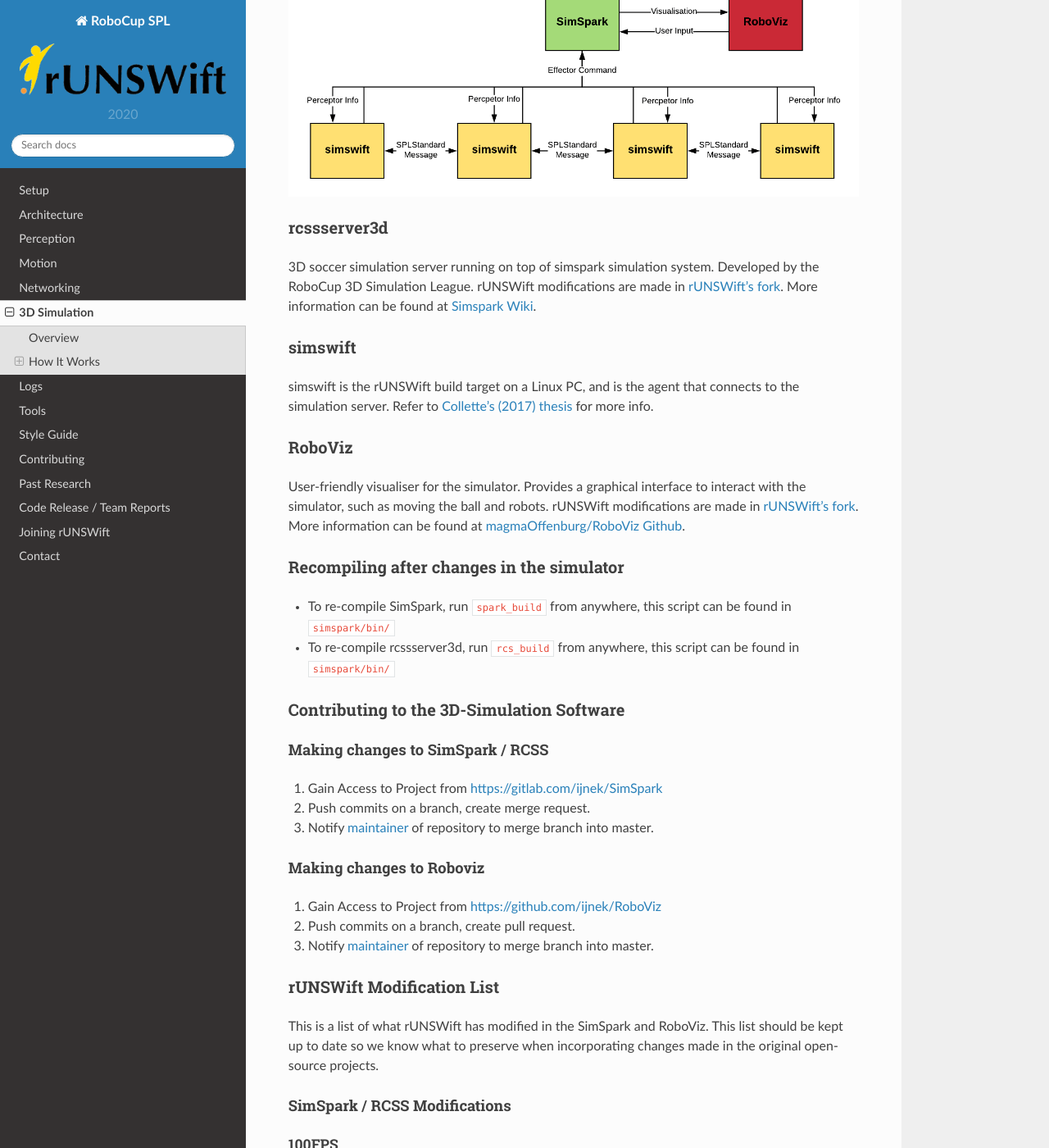
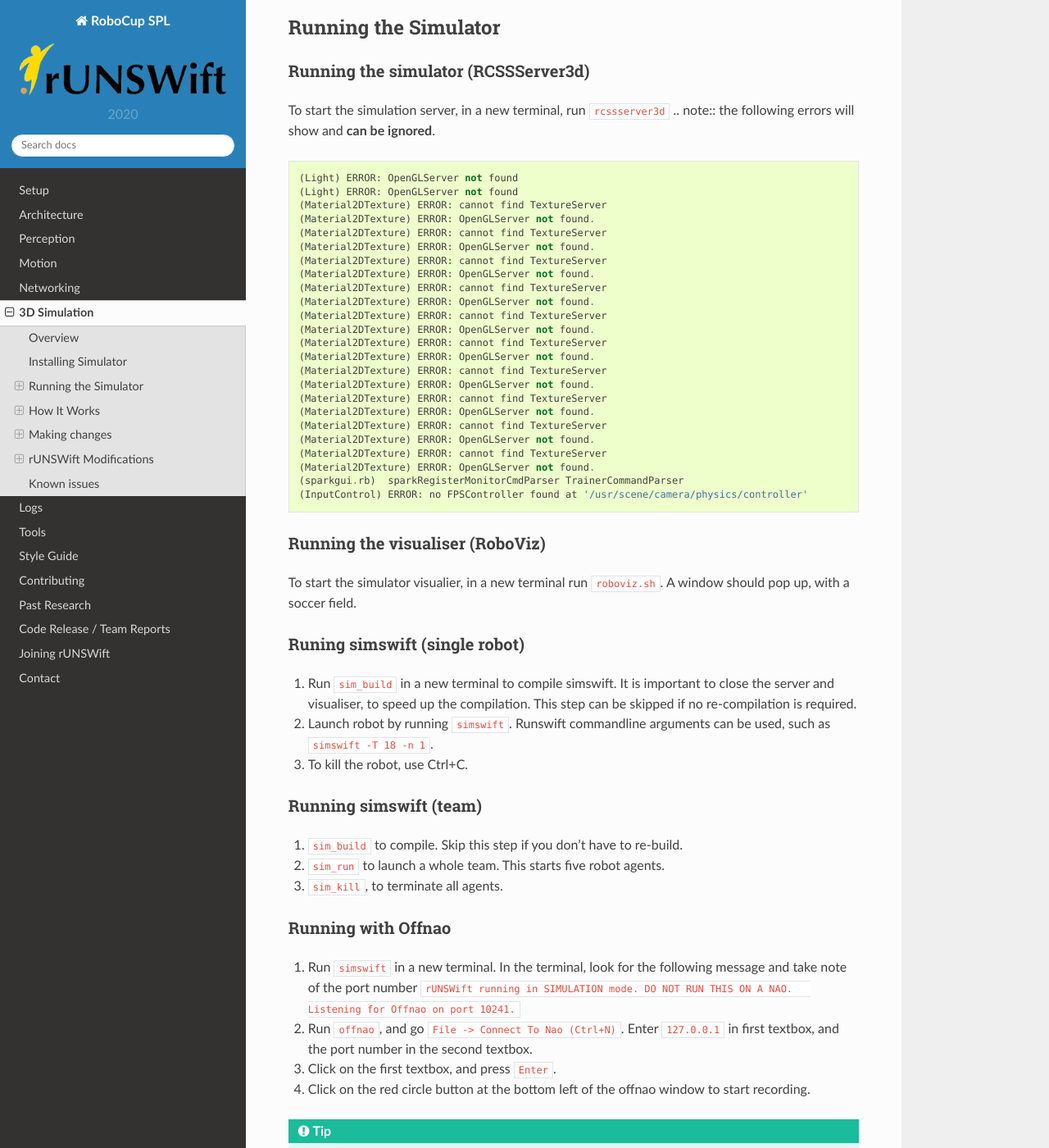
Before and after one commit to UNSWComputing/rUNSWift-docs, a Sphinx documentation site: the page built from source/3d_simulation.rst, in a window 1280 px wide and 1400 px high, scrolled down 695 px. Shown: the whole window at 82% size. Built offline with Sphinx 7.4.7 and the Read the Docs theme 2.0.0, drawn with Linux system fonts in a browser that asks for light colours; some of the changed text lies outside the part shown.

Commit message:
removed 3d simulation setup page and put it inside the 3d simulation page

```diff
--- a/source/3d_simulation.rst
+++ b/source/3d_simulation.rst
@@ -6,6 +6,10 @@
 ********
 Overview
 ********
+
+Simulation allows for safe, quick testing of experimental code and settings,
+and can help you practice using the code without having to leave your desk.
+
 
 3D Simulation can be used for developing
     - Behaviours
@@ -17,12 +21,110 @@
     - Vision
 
 
+.. tip::
+    Breaking simulated robots is a lot cheaper than breaking real ones!
+
+********************
+Installing Simulator
+********************
+
+Run ``$RUNSWIFT_CHECKOUT_DIR/bin/sim_setup.sh``, in a terminal.
+
+
+*********************
+Running the Simulator
+*********************
+
+Running the simulator (RCSSServer3d)
+====================================
+
+To start the simulation server, in a new terminal, run ``rcssserver3d``
+.. note:: the following errors will show and **can be ignored**.
+
+::
+
+    (Light) ERROR: OpenGLServer not found
+    (Light) ERROR: OpenGLServer not found
+    (Material2DTexture) ERROR: cannot find TextureServer
+    (Material2DTexture) ERROR: OpenGLServer not found.
+    (Material2DTexture) ERROR: cannot find TextureServer
+    (Material2DTexture) ERROR: OpenGLServer not found.
+    (Material2DTexture) ERROR: cannot find TextureServer
+    (Material2DTexture) ERROR: OpenGLServer not found.
+    (Material2DTexture) ERROR: cannot find TextureServer
+    (Material2DTexture) ERROR: OpenGLServer not found.
+    (Material2DTexture) ERROR: cannot find TextureServer
+    (Material2DTexture) ERROR: OpenGLServer not found.
+    (Material2DTexture) ERROR: cannot find TextureServer
+    (Material2DTexture) ERROR: OpenGLServer not found.
+    (Material2DTexture) ERROR: cannot find TextureServer
+    (Material2DTexture) ERROR: OpenGLServer not found.
+    (Material2DTexture) ERROR: cannot find TextureServer
+    (Material2DTexture) ERROR: OpenGLServer not found.
+    (Material2DTexture) ERROR: cannot find TextureServer
+    (Material2DTexture) ERROR: OpenGLServer not found.
+    (Material2DTexture) ERROR: cannot find TextureServer
+    (Material2DTexture) ERROR: OpenGLServer not found.
+    (sparkgui.rb)  sparkRegisterMonitorCmdParser TrainerCommandParser
+    (InputControl) ERROR: no FPSController found at '/usr/scene/camera/physics/controller'
+
+Running the visualiser (RoboViz)
+================================
+
+To start the simulator visualier, in a new terminal run ``roboviz.sh``.
+A window should pop up, with a soccer field.
+
+Runing simswift (single robot)
+==============================
+
+#. Run ``sim_build`` in a new terminal to compile simswift. It is
+   important to close the server and visualiser, to speed up the
+   compilation. This step can be skipped if no re-compilation is
+   required.
+#. Launch robot by running ``simswift``.
+   Runswift commandline arguments can be used, such as
+   ``simswift -T 18 -n 1``.
+#. To kill the robot, use Ctrl+C.
+
+
+Running simswift (team)
+=======================
+
+#. ``sim_build`` to compile. Skip this step if you don't have to
+   re-build.
+#. ``sim_run`` to launch a whole team. This starts five robot agents.
+#. ``sim_kill``, to terminate all agents.
+
+
+Running with Offnao
+===================
+
+#. Run ``simswift`` in a new terminal. In the terminal, look for the following message and take note of the port number
+   ``rUNSWift running in SIMULATION mode. DO NOT RUN THIS ON A NAO.    Listening for Offnao on port 10241.``
+#. Run ``offnao``, and go ``File -> Connect To Nao (Ctrl+N)``. Enter
+   ``127.0.0.1`` in first textbox, and the port number in the second
+   textbox.
+#. Click on the first textbox, and press ``Enter``.
+#. Click on the red circle button at the bottom left of the offnao
+   window to start recording.
+
+.. tip::
+    The port number is calculated from the team number and player number of the agent.
+
+Speeding up the server
+======================
+
+#. Run ``export SPARK_FAST_TIME=true`` in a new terminal.
+#. In the same terminal, run ``rcssserver3d``.
+   This lets the server run as fast as your CPU can handle.
+
+.. tip::
+    Run ``export SPARK_FAST_TIME=false`` to disable the speed-up.
+
+
 ********************
 How It Works
 ********************
-
-Overall
-=======
 
 3D Simulation consists of
     - `rcssserver3d`_
@@ -57,69 +159,77 @@
 More information can be found at `magmaOffenburg/RoboViz Github <https://github.com/magmaOffenburg/RoboViz>`__.
 
 
+**************
+Making changes
+**************
 
-Recompiling after changes in the simulator
-==========================================
+Recompiling changes
+===================
 
--  To re-compile SimSpark, run ``spark_build`` from anywhere, this
-   script can be found in ``simspark/bin/``
--  To re-compile rcssserver3d, run ``rcs_build`` from anywhere, this
-   script can be found in ``simspark/bin/``
+SimSpark
+--------
 
-Contributing to the 3D-Simulation Software
-==========================================
+* To re-compile Spark, run ``spark_build`` from anywhere.
+* To re-compile rcssserver3d, run ``rcs_build`` from anywhere.
+
+.. note::
+    ``spark_build``, ``rcs_build`` are located in ``simspark/bin/``
+
+Pushing changes
+===============
 
 Making changes to SimSpark / RCSS
 ---------------------------------
 
-1. Gain Access to Project from https://gitlab.com/ijnek/SimSpark
-2. Push commits on a branch, create merge request.
-3. Notify `maintainer <#contact--maintainer>`__ of repository to merge
-   branch into master.
+#. Gain push access to `rUNSWift's Simspark Fork <https://github.com/UNSWComputing/SimSpark>`_
+#. Create pull request with a branch with changes.
 
 Making changes to Roboviz
 -------------------------
 
-1. Gain Access to Project from https://github.com/ijnek/RoboViz
-2. Push commits on a branch, create pull request.
-3. Notify `maintainer <#contact--maintainer>`__ of repository to merge
-   branch into master.
+#. Gain push access to `rUNSWift's RoboViz Fork <https://github.com/UNSWComputing/RoboViz>`_
+#. Create pull request with a branch with changes.
 
-rUNSWift Modification List
-==========================
+.. note::
+    For Github push access, please :ref:`contact` us.
+
+
+**********************
+rUNSWift Modifications
+**********************
 
 This is a list of what rUNSWift has modified in the SimSpark and
 RoboViz. This list should be kept up to date so we know what to preserve
 when incorporating changes made in the original open-source projects.
 
 SimSpark / RCSS Modifications
------------------------------
+=============================
 
 100FPS
-~~~~~~
+------
 
 -  To match the speed of the motion of the SoftBank NAO V5, the
    simulator's FPS was changed from 50FPS to 100FPS.
 
-SPARK\_FAST\_TIME
-~~~~~~~~~~~~~~~~~
+SPARK_FAST_TIME
+---------------
 
 -  This is an environment variable that was added to affect multiple
    settings to allow speed-ups in the simulator
 
 rcssserver3d/bin
-~~~~~~~~~~~~~~~~
+----------------
 
 -  ``rcs_build`` and ``spark_build`` scripts were added in
    ``rcssserver3d/bin`` for easy compiling of the simulator.
 
 Disabling Autoref
-~~~~~~~~~~~~~~~~~
+-----------------
 
 -  Autoreffing has been disabled, as it is not needed.
 
 FieldFeatures
-~~~~~~~~~~~~~
+-------------
 
 -  A significant modification rUNSWift has made to rcssserver3d, is the
    addition of "FieldFeatures" (corners, t-junctions, centre circles,
@@ -129,29 +239,21 @@
 -  To view the list of fieldfeatures refer to
    ``simspark/rcssserver3d/data/rsg/agent/nao/soccer.rsg``
 
-RoboViz Modifications
----------------------
+RoboViz Modification List
+=========================
 
 Goal and Penalty Box Size
-~~~~~~~~~~~~~~~~~~~~~~~~~
+-------------------------
 
 -  Goal and Penalty Box Size were modified to meet SPL requirements
 
+************
 Known issues
-============
+************
 
--  rcssserver3d will sometimes crash, and keep running in the
-   background. This can happen especially if you disconnect/connect
-   agents very quickly. When this happens, run the following command:
-   ``pkill -9 rcssserver3d; rcssserver3d``
--  Some movements such as the getup have not been tuned in the
-   simulator.
-
-FAQ
-===
-
-Contact / Maintainer
-====================
-
-| For more information, contact
-| \* ijnek - kenjibrameld@gmail.com
+* rcssserver3d will sometimes crash, and keep running in the
+  background. This can happen especially if you disconnect/connect
+  agents very quickly. When this happens, run the following command:
+  ``pkill -9 rcssserver3d; rcssserver3d``
+* Some movements such as the getup have not been tuned in the
+  simulator.
--- a/source/contributing/pc_setup_contributing.rst
+++ b/source/contributing/pc_setup_contributing.rst
@@ -26,7 +26,7 @@
     - `Ubuntu 19.04 <http://releases.ubuntu.com/19.04/>`_
     - `Debian 9 (64-bit & 32-bit) <https://www.debian.org/>`_
 
-.. note::
+.. tip::
     Have at least 50GB storage and 4GB RAM.
 
 .. warning::
--- a/source/contributing/pc_setup_virtual_box.rst
+++ b/source/contributing/pc_setup_virtual_box.rst
@@ -17,7 +17,7 @@
        Memory Size 4096MB
        =========== ======
 
-        .. note::
+        .. tip::
             Memory size of 4GB is a minimum.
             You also want to leave at least 4GB for your host machine.
             Recommendation is half your system memory.
@@ -39,7 +39,7 @@
             Processor(s) 4 CPUs
             ============ ======
 
-            .. note::
+            .. tip::
                 The number of processors should be equal to the number of cores on your system.
                 Ignore the 'Invalid settings detected'.
     #. Storage
--- a/source/setup/index.rst
+++ b/source/setup/index.rst
@@ -6,5 +6,4 @@
    :maxdepth: 2
 
    pc_setup
-   simulation_setup
    nao_setup
```
Also changed, not shown: source/setup/simulation_setup.rst (deleted, +0 -103 lines).
